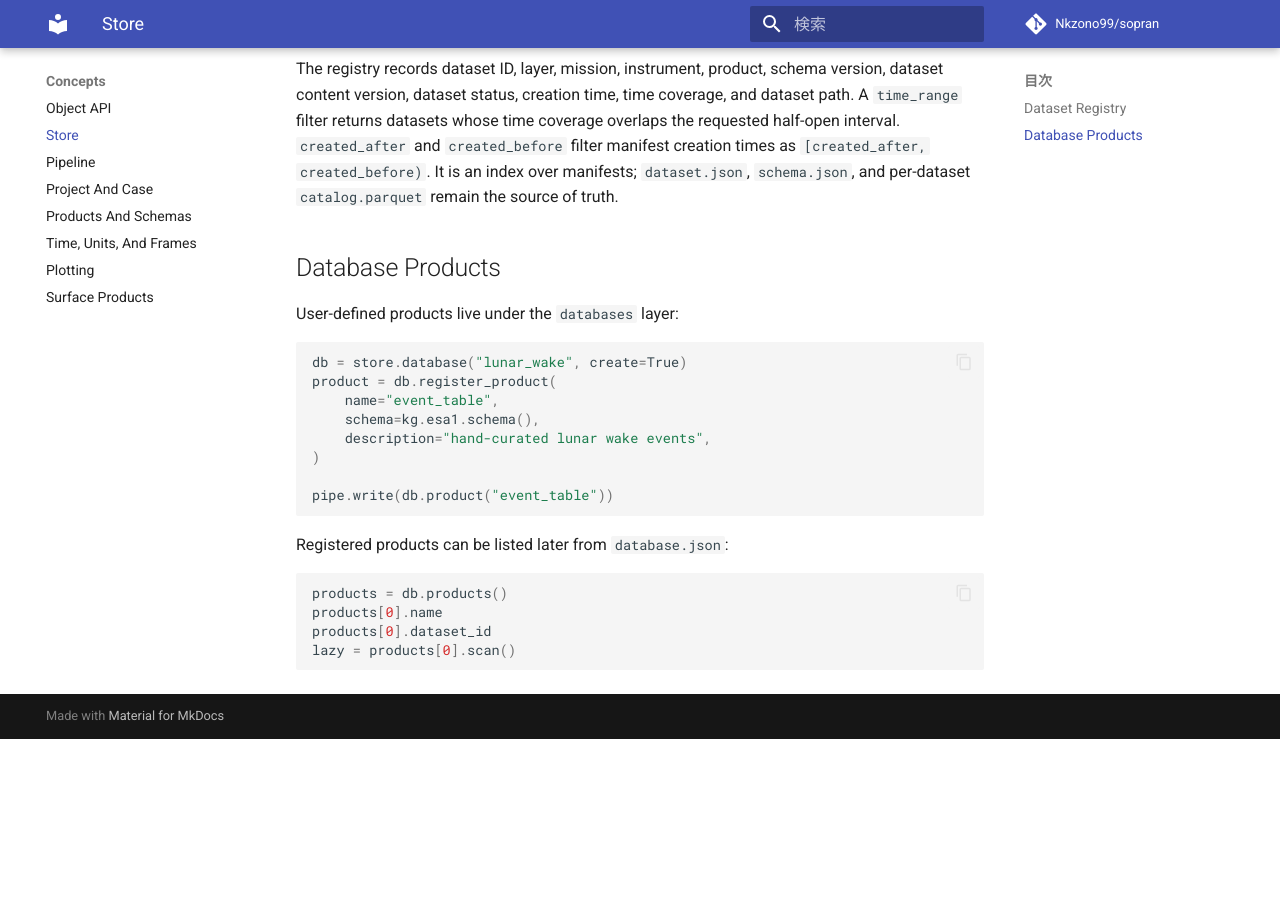
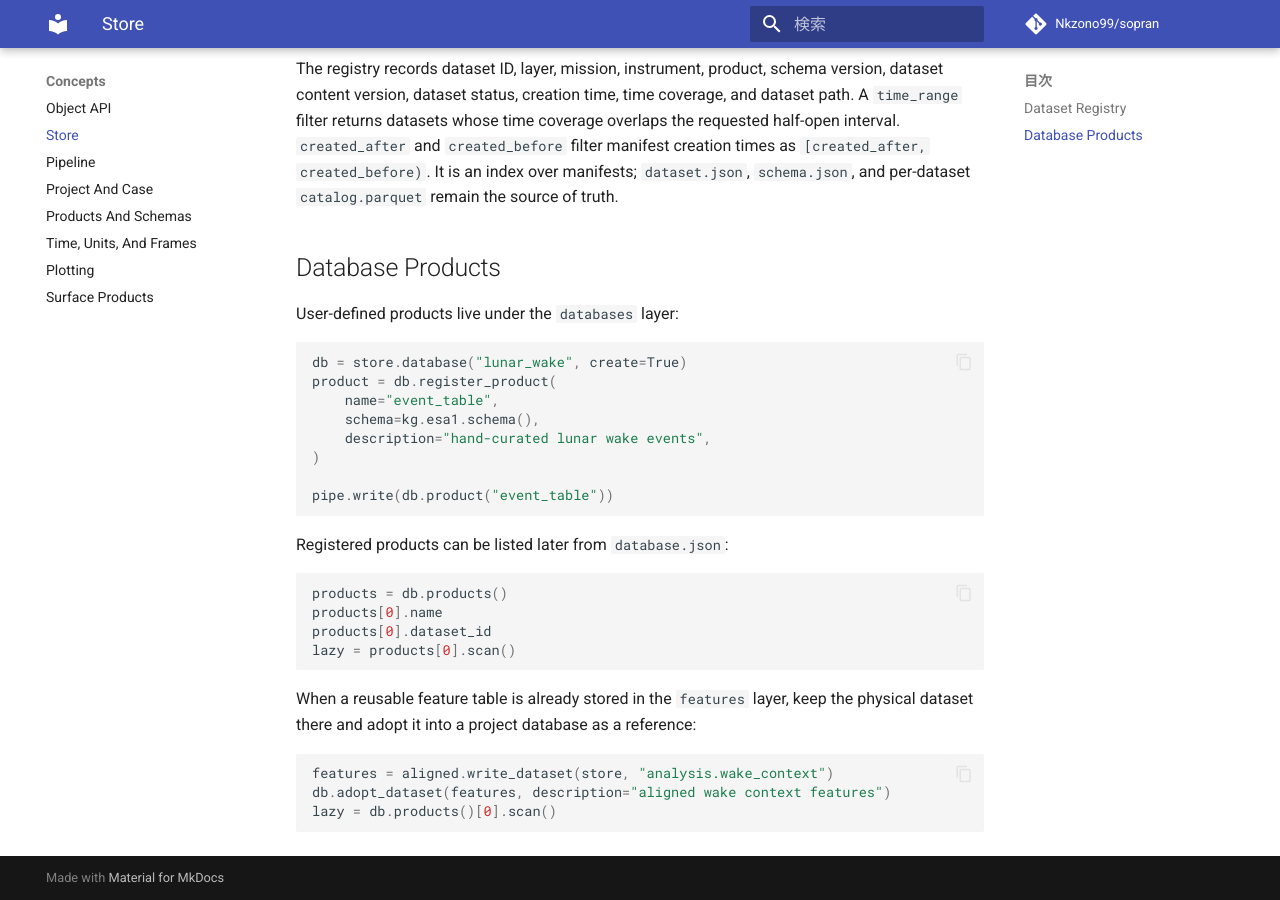
Before and after one commit to Nkzono99/sopran, an MkDocs documentation site: the page built from docs/concepts/store.md, in a window 1280 px wide and 900 px high, scrolled down 2058 px. Built offline with MkDocs 1.6.1 and Material for MkDocs 9.7.7, drawn with Linux system fonts in a browser that asks for light colours; comment, search, counter and statistics services are not loaded; before the commit the page ends 2797 px from its top, so only the background shows below that.

Commit message:
Adopt datasets into project databases

````diff
--- a/docs/concepts/store.md
+++ b/docs/concepts/store.md
@@ -129,3 +129,12 @@ products[0].name
 products[0].dataset_id
 lazy = products[0].scan()
 ```
+
+When a reusable feature table is already stored in the `features` layer, keep
+the physical dataset there and adopt it into a project database as a reference:
+
+```python
+features = aligned.write_dataset(store, "analysis.wake_context")
+db.adopt_dataset(features, description="aligned wake context features")
+lazy = db.products()[0].scan()
+```
````
Also changed, not shown: SPEC.md (+10 -0 lines), STORE.md (+8 -0 lines), 2 other files.
